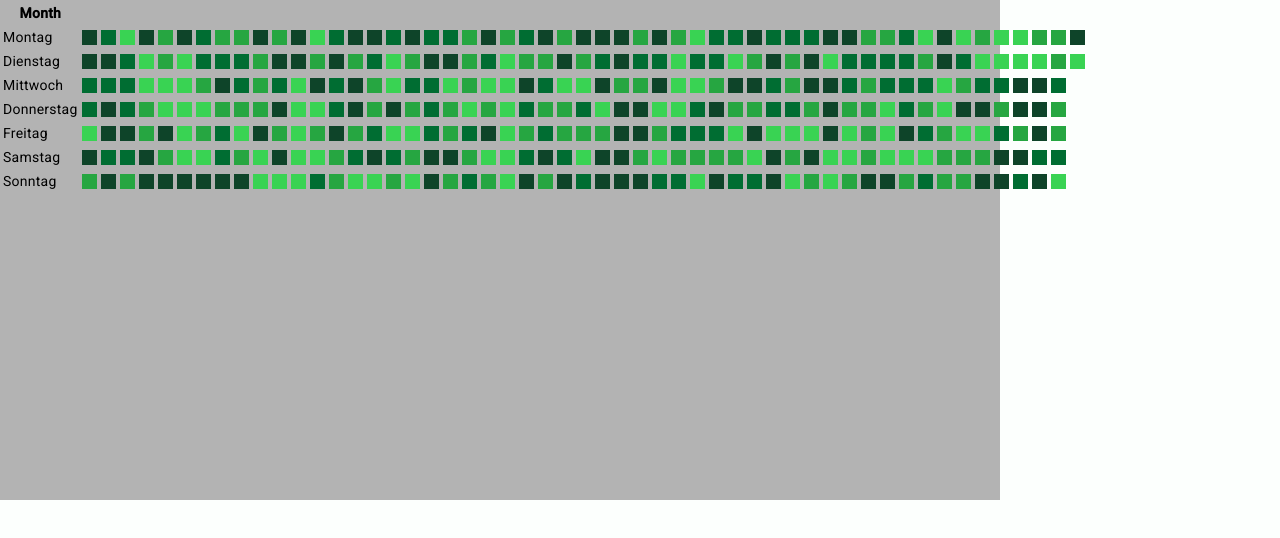
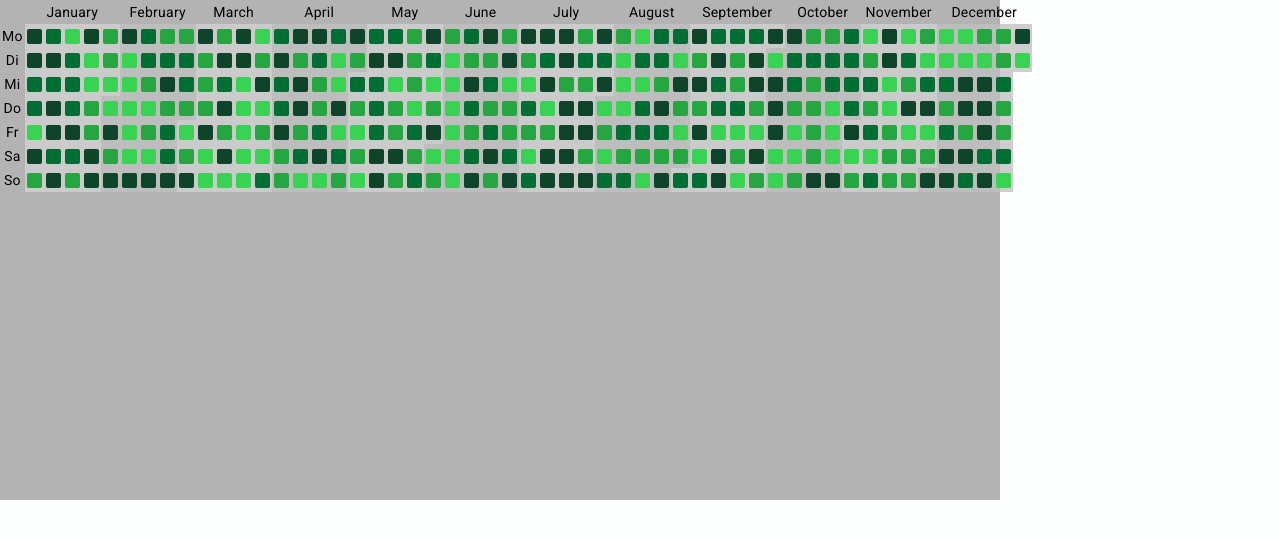
Before and after one commit to Lars-Klinkenberg/smart-desk, an Angular app in the folder webinterface/: page / in a window 1280 px wide. Shown: the top 538 px of the page. Built offline with nearby package versions, Linux system fonts and the light colour scheme.

Commit message:
heatmap: added table headers

```diff
--- a/webinterface/src/app/time-heatmap/time-heatmap.component.html
+++ b/webinterface/src/app/time-heatmap/time-heatmap.component.html
@@ -1,15 +1,26 @@
-<table class="heatmap-wrapper">
+<div class="heatmap-wrapper">
+  <table>
     <thead>
-    <tr class="table-header">
-      <th>Month</th>
-    </tr>
+      <th></th>
+      <th
+        *ngFor="let month of MONTHS"
+        class="table-header"
+        [attr.colspan]="getMonthColWidth(month)"
+      >
+        {{ month }}
+      </th>
     </thead>
     <tbody>
       <tr *ngFor="let week of [1, 2, 3, 4, 5, 6, 0]">
-      <td>
-        {{ WEEKDAYS[week] }}
-      </td>
-      <td *ngFor="let day of getAllDaysByDayOfWeek(week, year)">
+        <th>
+          <span>
+            {{ WEEKDAYS[week] | slice : 0 : 2 }}
+          </span>
+        </th>
+        <td
+          *ngFor="let day of getAllDaysByDayOfWeek(week, year)"
+          [ngClass]="getClassname(day)"
+        >
           <div
             *ngIf="day.getFullYear() != 1970"
             class="box"
@@ -20,3 +31,4 @@
       </tr>
     </tbody>
   </table>
+</div>
--- a/webinterface/src/app/time-heatmap/time-heatmap.component.scss
+++ b/webinterface/src/app/time-heatmap/time-heatmap.component.scss
@@ -1,21 +1,47 @@
+table {
+    margin: 0;
+    padding: 0;
+    border: 0;
+    border-spacing: 0;
+}
+
+th,
+td {
+    margin: 0;
+    padding: 2px;
+}
+
+th {
+    font-weight: 400;
+}
+
 .box {
-    background-color: rgb(22, 27, 34);
+    background-color: #161b22;
     width: 15px;
     height: 15px;
+    border-radius: 2px;
 
     &[data-level="1"] {
-        background-color: rgb(14, 68, 41);
+        background-color: #0e4429;
     }
 
     &[data-level="2"] {
-        background-color: rgb(0, 109, 50);
+        background-color: #006d32;
     }
 
     &[data-level="3"] {
-        background-color: rgb(38, 166, 65);
+        background-color: #26a641;
     }
 
     &[data-level="4"] {
-        background-color: rgb(57, 211, 83);
+        background-color: #39d353;
     }
 }
+
+.month-even {
+    background-color: #d3d3d3c4;
+}
+
+.month-odd {
+    background-color: #c0c0c0c5;
+}
--- a/webinterface/src/app/time-heatmap/time-heatmap.component.ts
+++ b/webinterface/src/app/time-heatmap/time-heatmap.component.ts
@@ -118,4 +118,17 @@ export class TimeHeatmapComponent implements OnInit {
       );
     });
   }
+
+  getClassname(day: Date): string {
+    return day.getMonth() % 2 == 0 ? 'month-even' : 'month-odd';
+  }
+
+  getMonthColWidth(month: string): string {
+    let firstRow = this.getAllDaysByDayOfWeek(1, this.year);
+    let daysOfMonth = firstRow.filter((day) => {
+      return day.getMonth() == this.MONTHS.indexOf(month);
+    });
+
+    return daysOfMonth.length.toString();
+  }
 }
```
Lines whose indentation alone changed are shown as unchanged.
